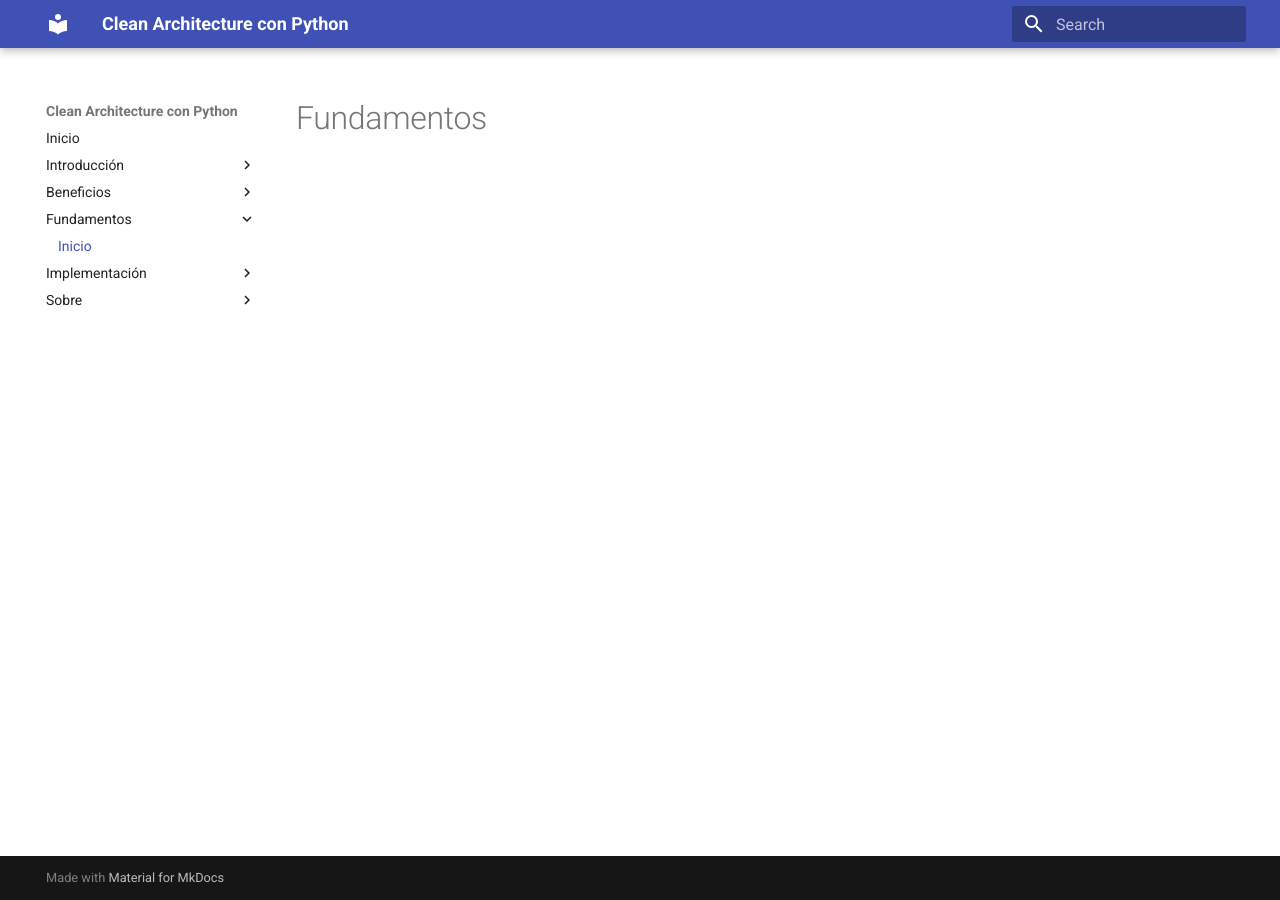
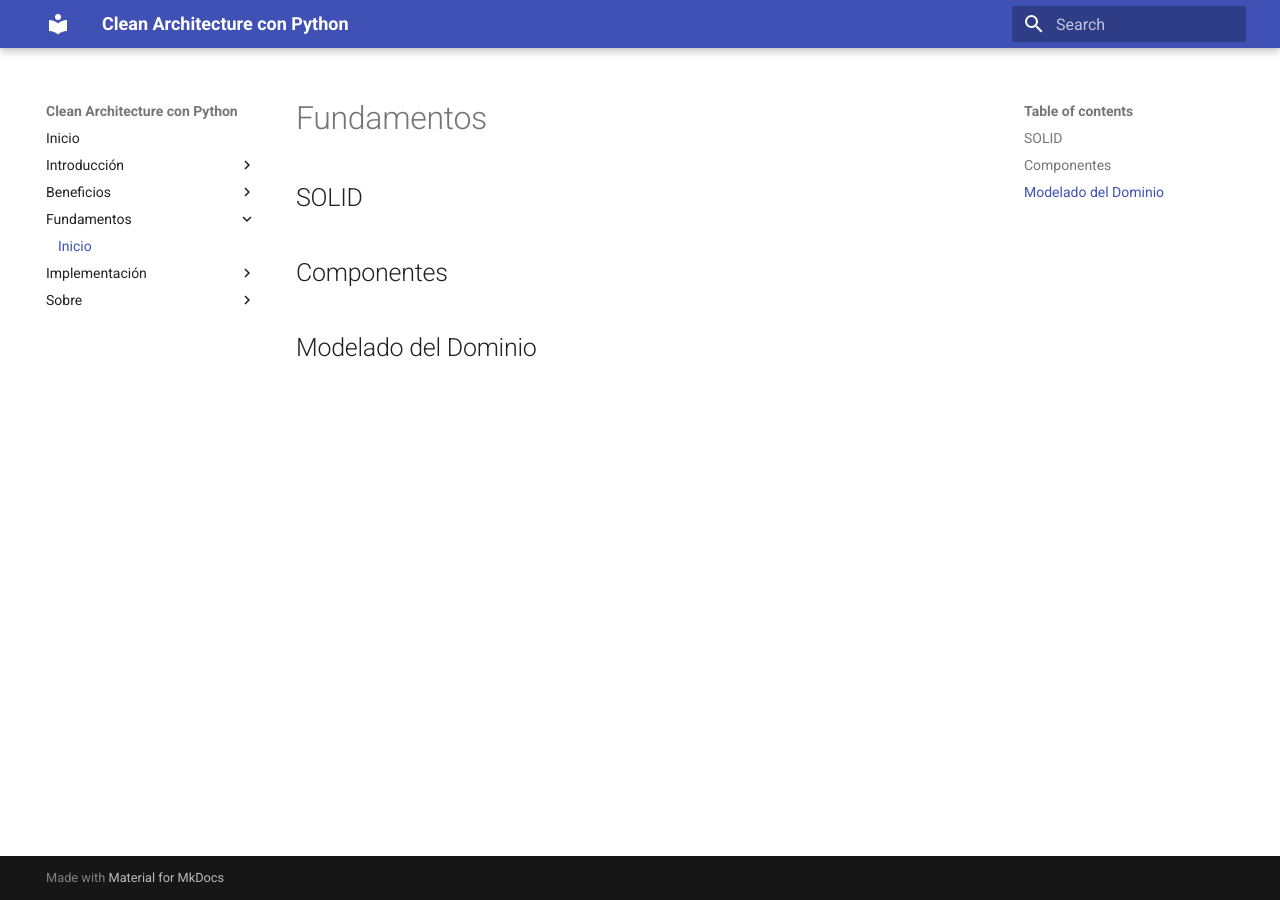
Before and after one commit to knowark/clean-architecture-python, an MkDocs documentation site: the page built from docs/fundamentos/index.md, in a window 1280 px wide. Built offline with MkDocs 1.6.1 and Material for MkDocs 9.7.7, drawn with Linux system fonts in a browser that asks for light colours; old or Windows-style settings are respelled for this version of MkDocs.

Commit message:
Agregar SOLID, componentes y modelado del dominio

```diff
--- a/docs/fundamentos/index.md
+++ b/docs/fundamentos/index.md
@@ -1 +1,8 @@
 # Fundamentos
+
+
+## SOLID
+
+## Componentes
+
+## Modelado del Dominio
```
